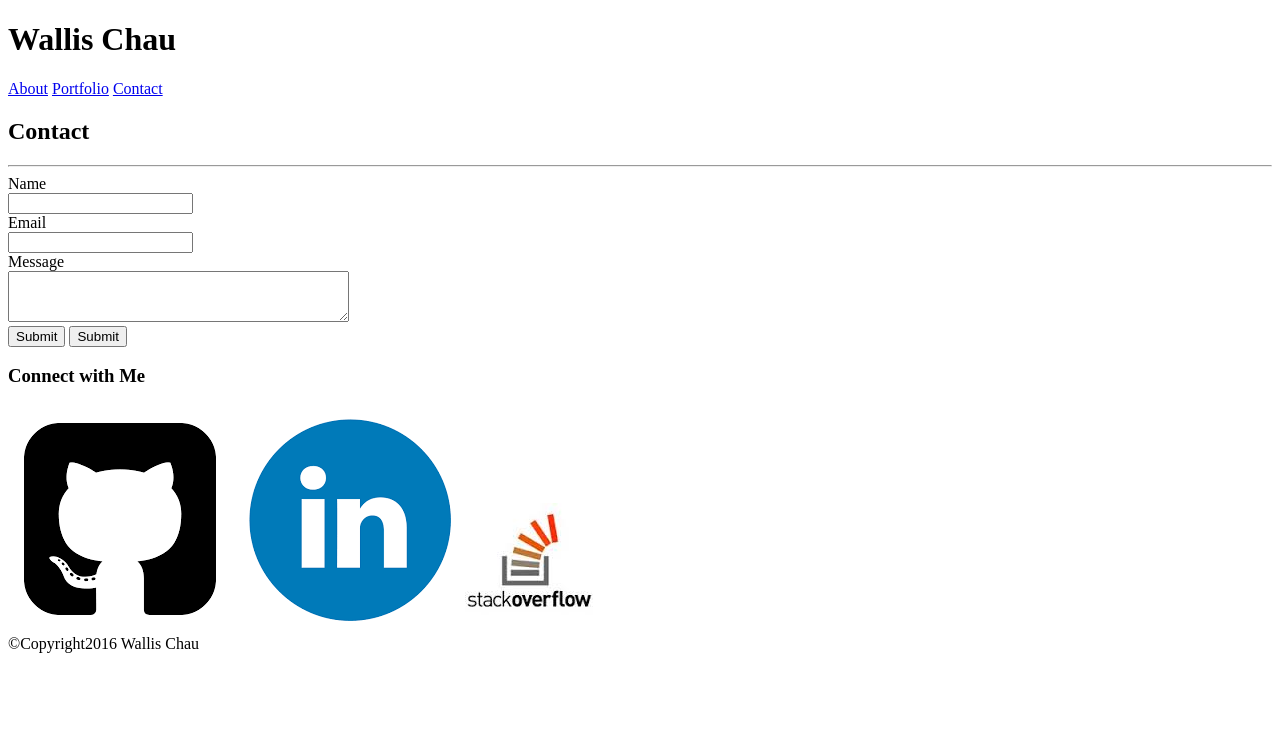
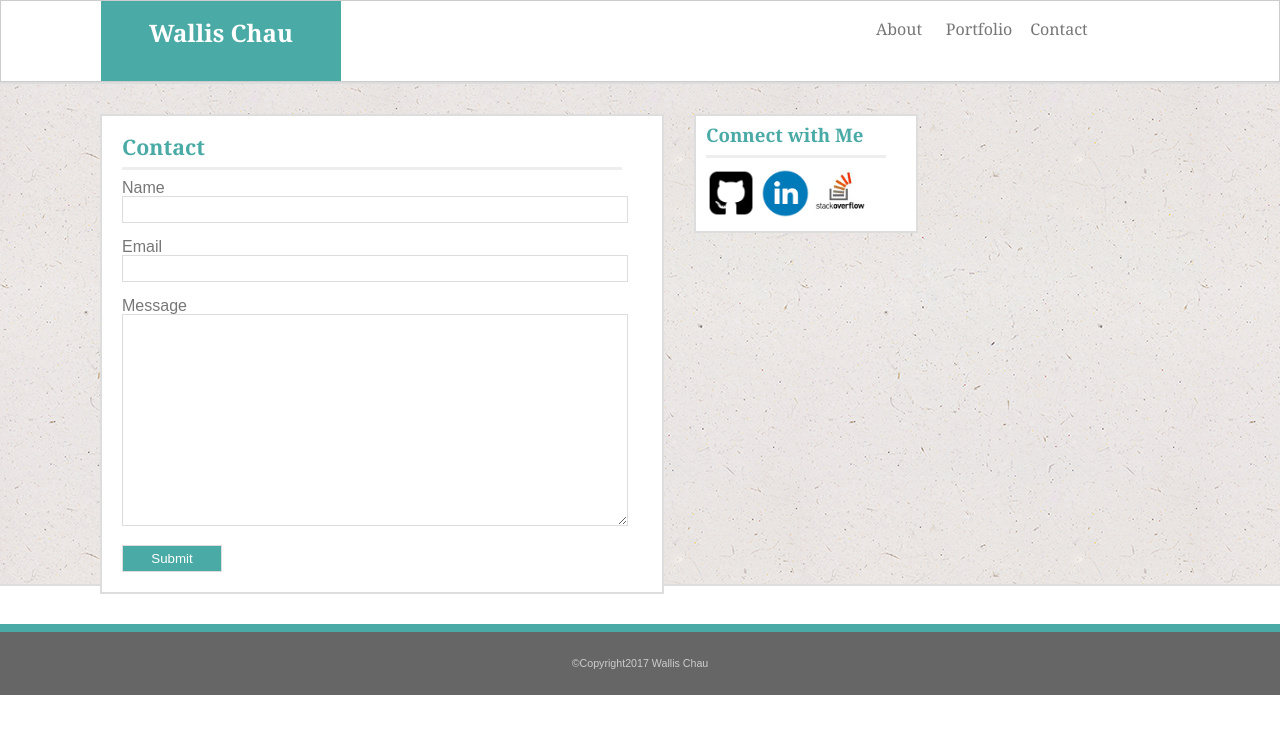
Before and after one commit to wallischau/Basic-Portfolio, a plain HTML site: page contact.html in a window 1280 px wide. Drawn offline with Linux system fonts and the light colour scheme.

Commit message:
update index and contact html/css

```diff
--- a/assets/css/style.css
+++ b/assets/css/style.css
@@ -0,0 +1,163 @@
+/*style sheet for index, contact and portfolio html*/
+body {
+	/*background: #333333;*/
+	color: #777777;
+	font-family: 'Arial', 'Helvetica Neue', 'Helvetica', 'sans-serif';
+}
+
+header {
+	font-family: 'Georgia', Times, 'Times New Roman', serif;
+	background: #ffffff;
+	font-weight: bold;
+}
+
+/*header */
+.heading {
+	/*width: 960px;*/
+	height: 80px;
+	margin: 0;
+	border: 1px solid #cccccc;
+	text-align: center;
+	position: relative;
+	top: 0;
+	left: 0;
+
+}
+
+/* header div */
+#onwer {
+	background: #4aaaa5;
+	font-size: 18pt;
+	color: #ffffff;
+	width: 200px;
+	height: 40px;
+	padding: 20px;
+	margin: 0;
+	position: relative;
+	top: 0;
+	left: 100px;
+}
+
+/* nav */
+.menu {
+	width: 400px;
+	height: 40px;
+	padding: 20px;
+	position: absolute;
+	right: 0;
+	top: 0;
+}
+
+.menu a {
+	width: 80px;
+	float: left;
+	text-decoration: none;
+	font-weight: normal;
+	color: #777777;
+}
+
+article header {
+	background: #ffffff;
+}
+
+
+
+/* div */
+.main_area {
+	background-image: url("../images/ep_naturalwhite.png");
+	height: 500px;
+	border-color: #dddddd;
+	border-width: 2px 0 2px 0;
+	border-style: solid;
+}
+
+/*section */
+.left_panel, .right_panel {
+	background: #ffffff;
+	border: 2px solid #dddddd;
+	padding: 10px;
+	float: left;
+}
+
+.left_panel {
+	width: 540px;
+	margin: 30px 30px 30px 100px;
+}
+
+.right_panel {
+	width: 200px;
+	margin-top: 30px;
+}
+
+/*article */
+/* .aboutme header {
+	height: 20px;
+	padding: 10px 20px 10px 20px;
+	width: 500px;
+} */
+
+/* article */
+.panel_topic {
+	padding: 10px;
+}
+
+/* article header*/
+.panel_heading {
+	color: #4aaaa5;
+	/*padding: 10px;*/
+	margin: 0;
+}
+
+.panel_heading h2 {
+	font-size: 16pt;
+}
+
+.panel_heading h3 {
+	font-size: 14pt;
+
+}
+
+.divider {
+	height: 3px;
+	margin: 10px 20px 10px 0;
+	background: #eeeeee;
+}
+
+/* article div */
+.detail img {
+	margin-right: 20px;
+	float: left;
+}
+
+/* p */
+.detailtext {
+	margin: 20px;
+	line-height: 1.5;
+}
+
+.detail
+input, textarea {
+	border: 1px solid #dddddd;
+	width: 95%;
+	padding: 5px;
+}
+
+textarea {
+	height: 200px;
+}
+
+input[type=submit] {
+	width: 100px;
+	color: #ffffff;
+	background: #4aaaa5;
+}
+
+footer {
+	background: #666666;
+	color: #cccccc;
+	font-size: 8pt;
+	text-align: center;
+	padding: 26px;
+	border-top: 8px solid #4aaaa5;
+	clear: both;
+}
--- a/contact.html
+++ b/contact.html
@@ -3,11 +3,14 @@
 <html>
 <head>
 	<title>contact</title>
-	<link rel="stylesheet" type="text/css" href="">
+	<link rel="stylesheet" type="text/css" href="assets/css/reset.css">
+	<link rel="stylesheet" type="text/css" href="assets/css/style.css">
 </head>
 <body>
-	<header>
-		<h1>Wallis Chau</h1>
+	<header class="heading">
+		<div id="onwer">
+			<h1>Wallis Chau</h1>
+		</div>
 		<nav class="menu">
 			<a href="index.html">About</a>
 			<a href="portfolio.html">Portfolio</a>
@@ -16,43 +19,45 @@
 	</header>
 	<div class="main_area">
 		<section class="left_panel">
-			<article class="contact">
-				<header>
+			<article class="panel_topic">
+				<header class="panel_heading">
 					<h2>Contact</h2>
 				</header>
-				<hr>
+				<div class="divider"></div>
 				<div class="detail">
 					<form id="contactform">
 						Name<br>
 						<input type="text" name="name">
 						<br>
+						<br>
 						Email<br>
 						<input type="email" name="email">
 						<br>
+						<br>
 						Message<br>
-						<textarea rows="3" cols="40"></textarea>
+						<textarea name="textarea"></textarea>
+						<br>
 						<br>
 						<input type="submit" name="Submit">
-						<button>Submit</button>
 					</form>
-
 				</div>
 			</article>
 		</section>
 		<aside class="right_panel">
-			<header>
+			<header class="panel_heading">
 				<h3>Connect with Me</h3>
 			</header>
+			<div class="divider"></div>
 			<nav class="connect_link">
-				<a href="https://github.com/wallischau"><img src="assets/images/github.png" alt="Github"></a>
-				<a href="https://www.linkedin.com/in/wallischau"><img src="assets/images/linkedin.png" alt="linkedIn"></a>
-				<a href="https://stackoverflow.com/users/8207383/wallis-chau?tab=profile"><img src="assets/images/stackoverflow.jpg" alt="	alt="stackoverflow"></a>
+				<a href="https://github.com/wallischau"><img src="assets/images/github.png" alt="Github" width="50px" height="50px"></a>
+				<a href="https://www.linkedin.com/in/wallischau"><img src="assets/images/linkedin.png" alt="linkedIn" width="50px" height="50px"></a>
+				<a href="https://stackoverflow.com/users/8207383/wallis-chau?tab=profile"><img src="assets/images/stackoverflow.jpg" alt="stackoverflow" width="50px" height="50px"></a>
 		</nav>
 
 		</aside>
 	</div>
 	<footer>
-		&copyCopyright2016 Wallis Chau
+		&copyCopyright2017 Wallis Chau
 	</footer>
 
 </body>
```
Also changed, not shown: index.html (+21 -16 lines), portfolio.html (+11 -7 lines), assets/images/ep_naturalwhite.png (added).
